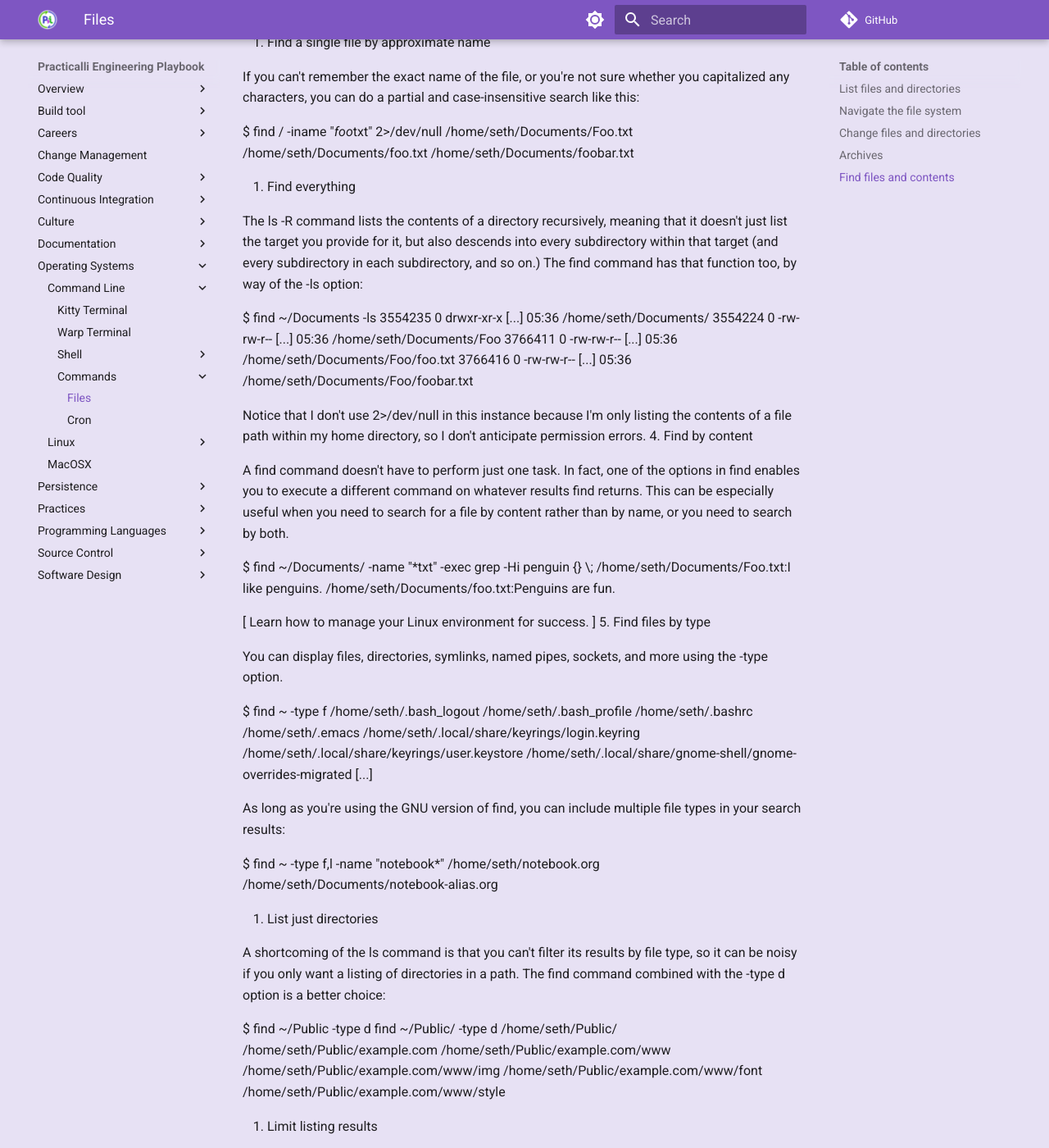
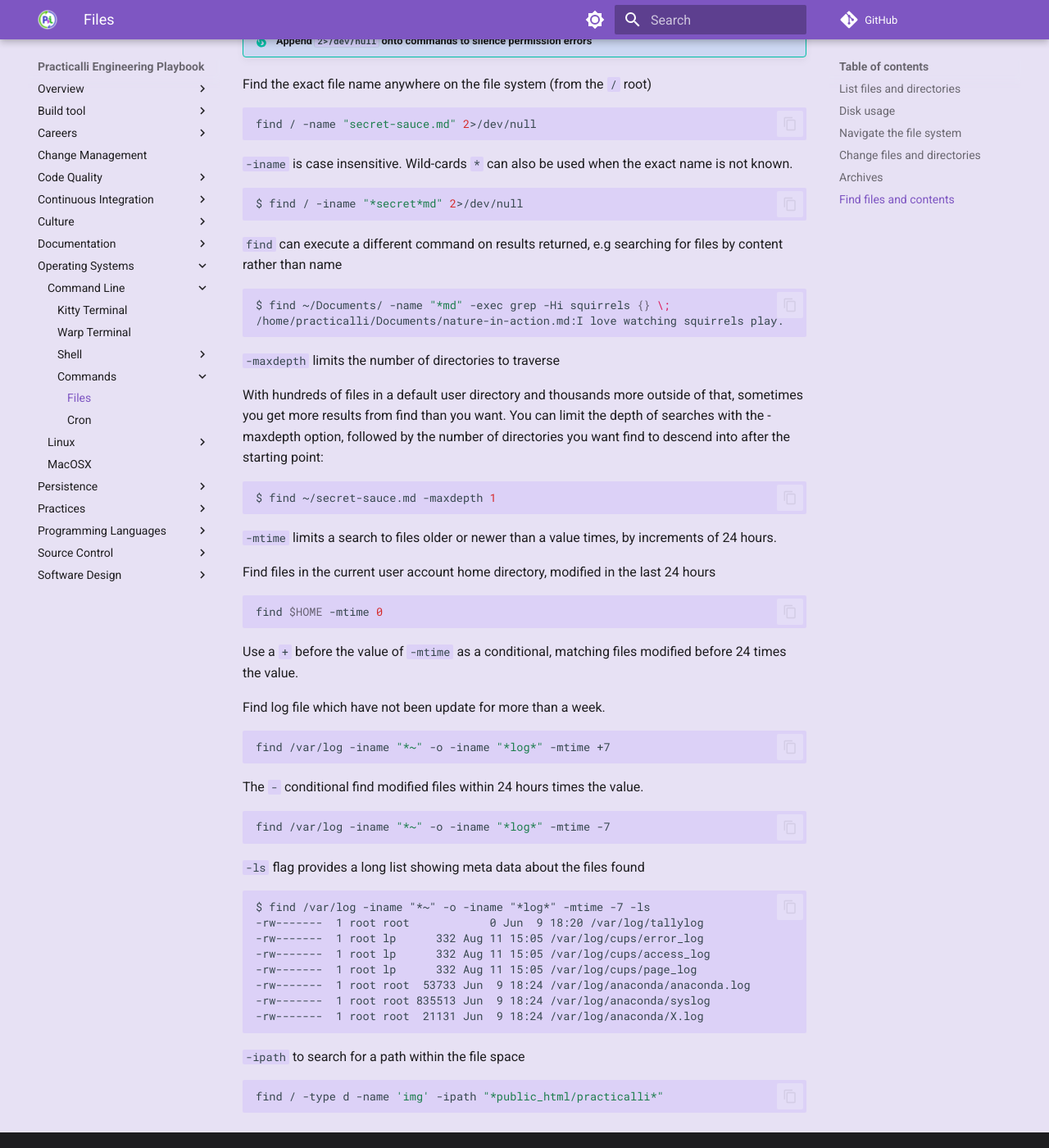
Before and after one commit to practicalli/engineering-playbook, an MkDocs documentation site: the page built from docs/os/command-line/commands/file-system.md, in a window 1280 px wide and 1400 px high, scrolled down 2707 px. Shown: the whole window at 82% size. Built offline with MkDocs 1.6.1 and Material for MkDocs 9.7.7, drawn with Linux system fonts in a browser that asks for light colours; plug-ins that fetch from the network failed and are left out; comment, search, counter and statistics services are not loaded; some of the changed text lies outside the part shown.

Commit message:
os: update file-system command page

````diff
--- a/docs/os/command-line/commands/file-system.md
+++ b/docs/os/command-line/commands/file-system.md
@@ -1,9 +1,12 @@
 # File System
 
+View and navigate the contents of the files and directories on the file system.
 
-- [List files and directories](#list-files-and-directories)
-- [find files and contents]()
+Create and extract archives of files and directories.
 
+Use `$HOME` and `~` within directory paths as convenient Short-cuts.
+
+!!! TIP "Use `sudo` with these commands to access files & directories with elevated permissions"
 
 
 ## List files and directories
@@ -20,20 +23,26 @@
 `pwd` shows the full path of the current working directory
 
 
+## Disk usage
+
+`df -h` shows all disk usage in the operating system, in human readable format
+
+`du -sh` shows summary file use of the current directory (or specified path), including usage for sub-folders
+
+
 ## Navigate the file system
-
 
 `cd` to change to a different directory by giving the relative or full path
 
 ```shell
-cd [path_or_directory]
+cd projects/practicalli
 ```
 
 Short-cuts:
 
 - `cd` move to the current user’s home directory
-- `cd ..`  – move up a directory and can be used with a relative path `cd ../sibling-directory`
-- `cd –` – move to the previous directory
+- `cd ..` move up a directory and can be used with a relative path `cd ../sibling-directory`
+- `cd –` move to the previous directory
 
 ## Change files and directories
 
@@ -41,11 +50,13 @@ Short-cuts:
 
 `mkdir path/to/target_folder/new-folder-name` creates a new directory using a relative or full path, the current user has read, write, and execute files permissions in the new directory (`-m` flag or `chmod` to alter permissions)
 
-`cp` copies files using the form cp file1 file2 [target_path], Use the `-R` flag to recursively copy a directory and its contents (including sub-directories)
+`mkdir -p path/that/doesnt/exist/yet` the `-p` option will create all the directories that are not already present in the given path.
 
-`mv`  moves (optionally rename) a file or directory to another location using the form mv file_or_directory [target_directory]
+`cp` copies files using the form `cp file1 file2 [target_path]`. Use the `-R` flag to recursively copy a directory and its contents (including sub-directories)
 
-`rm` command deletes files from a directory. You must have the write permission for the folder or use sudo. Uses the form: rm [options] file1 file2
+`mv`  moves (optionally rename) a file or directory to another location using the form `mv file_or_directory [target_directory]`
+
+`rm` command deletes files from a directory. Uses the form: `rm [options] file1 file2`
 
 !!! INFO "Common flags for file and directory commands"
     `-r` (recursive) acts on a directory and its contents, including subdirectories.
@@ -74,12 +85,12 @@ Archive options:
 - `j` bzip2 compression, `.tgj` file extension
 - `J` xz compression, `.tgx` file extension
 
-tar -xf archive.tar extracts everything from the archive, `-C` extracts to a given path.
+`tar -xf archive.tar` extracts everything from the archive, `-C` extracts to a given path.
 
-tar can change the contents of an archive using `--concatenate`, `--delete`, `--append` and `--update` flags.
+`tar` can change the contents of an archive using `--concatenate`, `--delete`, `--append` and `--update` flags.
 
 
-zip is a universal archive tool that compresses one or multiple files into a `.zip` archive, reducing the size of text based files. Binary files may result in a slightly bigger archive.
+`zip` is a universal archive tool that compresses one or multiple files into a `.zip` archive, reducing the size of text based files. Binary files may result in a slightly bigger archive.
 
 `zip [options] zip_file_name <directory and/or files>` creates a compressed archive.
 
@@ -89,122 +100,64 @@ zip is a universal archive tool that compresses one or multiple files into a `.z
 ## Find files and contents
 
 
-The find command is one of the most useful Linux commands, especially when you're faced with the hundreds and thousands of files and folders on a modern computer. As its name implies, find helps you find things, and not just by filename.
+`find` to look for files and directories by a pattern
 
-Whether you're on your own computer or trying to support someone on an unfamiliar system, here are 10 ways find can help you locate important data.
+!!! TIP "Append `2>/dev/null` onto commands to silence permission errors"
 
-[ Keep your most commonly used commands handy with the Linux commands cheat sheet. ]
-1. Find a single file by name
+Find the exact file name anywhere on the file system (from the `/` root)
 
-When you know the name of a file but can't remember where you saved it, use find to search your home directory. Use 2>/dev/null to silence permission errors (or use sudo to gain all permissions).
+```shell
+find / -name "secret-sauce.md" 2>/dev/null
+```
 
-$ find / -name "Foo.txt" 2>/dev/null
-/home/seth/Documents/Foo.txt
+`-iname` is case insensitive.  Wild-cards `*` can also be used when the exact name is not known.
 
-2. Find a single file by approximate name
+```shell
+$ find / -iname "*secret*md" 2>/dev/null
+```
 
-If you can't remember the exact name of the file, or you're not sure whether you capitalized any characters, you can do a partial and case-insensitive search like this:
+`find` can execute a different command on results returned, e.g searching for files by content rather than name
 
-$ find / -iname "*foo*txt" 2>/dev/null
-/home/seth/Documents/Foo.txt
-/home/seth/Documents/foo.txt
-/home/seth/Documents/foobar.txt
+```shell
+$ find ~/Documents/ -name "*md" -exec grep -Hi squirrels {} \;
+/home/practicalli/Documents/nature-in-action.md:I love watching squirrels play.
+```
 
-3. Find everything
-
-The ls -R command lists the contents of a directory recursively, meaning that it doesn't just list the target you provide for it, but also descends into every subdirectory within that target (and every subdirectory in each subdirectory, and so on.) The find command has that function too, by way of the -ls option:
-
-$ find ~/Documents -ls
-3554235 0 drwxr-xr-x [...] 05:36 /home/seth/Documents/
-3554224 0 -rw-rw-r-- [...] 05:36 /home/seth/Documents/Foo
-3766411 0 -rw-rw-r-- [...] 05:36 /home/seth/Documents/Foo/foo.txt
-3766416 0 -rw-rw-r-- [...] 05:36 /home/seth/Documents/Foo/foobar.txt
-
-Notice that I don't use 2>/dev/null in this instance because I'm only listing the contents of a file path within my home directory, so I don't anticipate permission errors.
-4. Find by content
-
-A find command doesn't have to perform just one task. In fact, one of the options in find enables you to execute a different command on whatever results find returns. This can be especially useful when you need to search for a file by content rather than by name, or you need to search by both.
-
-$ find ~/Documents/ -name "*txt" -exec grep -Hi penguin {} \;
-/home/seth/Documents/Foo.txt:I like penguins.
-/home/seth/Documents/foo.txt:Penguins are fun.
-
-[ Learn how to manage your Linux environment for success. ]
-5. Find files by type
-
-You can display files, directories, symlinks, named pipes, sockets, and more using the -type option.
-
-$ find ~ -type f
-/home/seth/.bash_logout
-/home/seth/.bash_profile
-/home/seth/.bashrc
-/home/seth/.emacs
-/home/seth/.local/share/keyrings/login.keyring
-/home/seth/.local/share/keyrings/user.keystore
-/home/seth/.local/share/gnome-shell/gnome-overrides-migrated
-[...]
-
-As long as you're using the GNU version of find, you can include multiple file types in your search results:
-
-$ find ~ -type f,l -name "notebook*"
-/home/seth/notebook.org
-/home/seth/Documents/notebook-alias.org
-
-6. List just directories
-
-A shortcoming of the ls command is that you can't filter its results by file type, so it can be noisy if you only want a listing of directories in a path. The find command combined with the -type d option is a better choice:
-
-$ find ~/Public -type d
-find ~/Public/ -type d
-/home/seth/Public/
-/home/seth/Public/example.com
-/home/seth/Public/example.com/www
-/home/seth/Public/example.com/www/img
-/home/seth/Public/example.com/www/font
-/home/seth/Public/example.com/www/style
-
-7. Limit listing results
+`-maxdepth` limits the number of directories to traverse
 
 With hundreds of files in a default user directory and thousands more outside of that, sometimes you get more results from find than you want. You can limit the depth of searches with the -maxdepth option, followed by the number of directories you want find to descend into after the starting point:
 
-$ find ~/Public/ -maxdepth 1 -type d
-/home/seth/Public/
-/home/seth/Public/example.com
+```shell
+$ find ~/secret-sauce.md -maxdepth 1
+```
 
-8. Find empty files
 
-Sometimes it's helpful to discover empty files as a way to declutter:
+`-mtime` limits a search to files older or newer than a value times, by increments of 24 hours.
 
-$ find ~ -type f -empty
-random.idea.txt
+Find files in the current user account home directory, modified in the last 24 hours
 
-Technically, you can use find to remove empty files, but programmatic removal of files is dangerous. For instance, if you forget to include -type f in a search for empty files, you get directories in your results. By adding a delete flag, you would remove potentially important directory structures.
+```shell
+find $HOME -mtime 0
+```
 
-It's vital to compose your find command and then verify the results before deleting. Furthermore, a misplaced delete flag in find can delete results before qualifying them (in other words, you can delete directories in a command intended to delete only files by placing the delete flag before the type flag).
+Use a `+` before the value of `-mtime` as a conditional, matching files modified before 24 times the value.
 
-I prefer to use xargs or Parallel and a trash command on the rare occasion that I remove files with find.
-9. Find files by age
+Find log file which have not been update for more than a week.
 
-The -mtime option allows you to limit a search to files older than, but also files newer than, some value times 24.
+```shell
+find /var/log -iname "*~" -o -iname "*log*" -mtime +7
+```
 
-$ find /var/log -iname "*~" -o -iname "*log*" -mtime +30
 
-The + before the -mtime number doesn't mean to add that number to the time. It's a conditional statement that matches (in this example) a value greater than 24 times 30. In other words, the sample code finds log files that haven't been modified in a month or more.
+The `-` conditional find modified files within 24 hours times the value.
 
-To find log files modified within the past week, you can use the - conditional:
+```shell
+find /var/log -iname "*~" -o -iname "*log*" -mtime -7
+```
 
-$ find /var/log -iname "*~" -o -iname "*log*" -mtime -7
-/var/log/tallylog
-/var/log/cups/error_log
-/var/log/cups/access_log
-/var/log/cups/page_log
-/var/log/anaconda/anaconda.log
-/var/log/anaconda/syslog
-/var/log/anaconda/X.log
-[...]
+`-ls` flag provides a long list showing meta data about the files found
 
-You already know about the -ls flag, so you can combine that with these commands for clarity:
-
+```shell-output
 $ find /var/log -iname "*~" -o -iname "*log*" -mtime -7 -ls
 -rw-------  1 root root            0 Jun  9 18:20 /var/log/tallylog
 -rw-------  1 root lp      332 Aug 11 15:05 /var/log/cups/error_log
@@ -213,15 +166,10 @@ $ find /var/log -iname "*~" -o -iname "*log*" -mtime -7 -ls
 -rw-------  1 root root  53733 Jun  9 18:24 /var/log/anaconda/anaconda.log
 -rw-------  1 root root 835513 Jun  9 18:24 /var/log/anaconda/syslog
 -rw-------  1 root root  21131 Jun  9 18:24 /var/log/anaconda/X.log
-[...]
+```
 
-10. Search a path
+`-ipath` to search for a path within the file space
 
-Sometimes you know the directory structure leading up to a file you need; you just don't know where the directory structure is located within the system. To search within a path string, you can use the -ipath option, which treats dots and slashes not as regex characters but as dots and slashes.
-
-$ find / -type d -name 'img' -ipath "*public_html/example.com*" 2>/dev/null
-/home/tux/Public/public_html/example.com/font
-
-Found it
-
-The find command is an essential tool for a sysadmin. It's useful when investigating or getting to know a new system, finding misplaced data, and troubleshooting everyday problems. But it's also just a convenience tool.
+```shell
+find / -type d -name 'img' -ipath "*public_html/practicalli*"
+```
````
